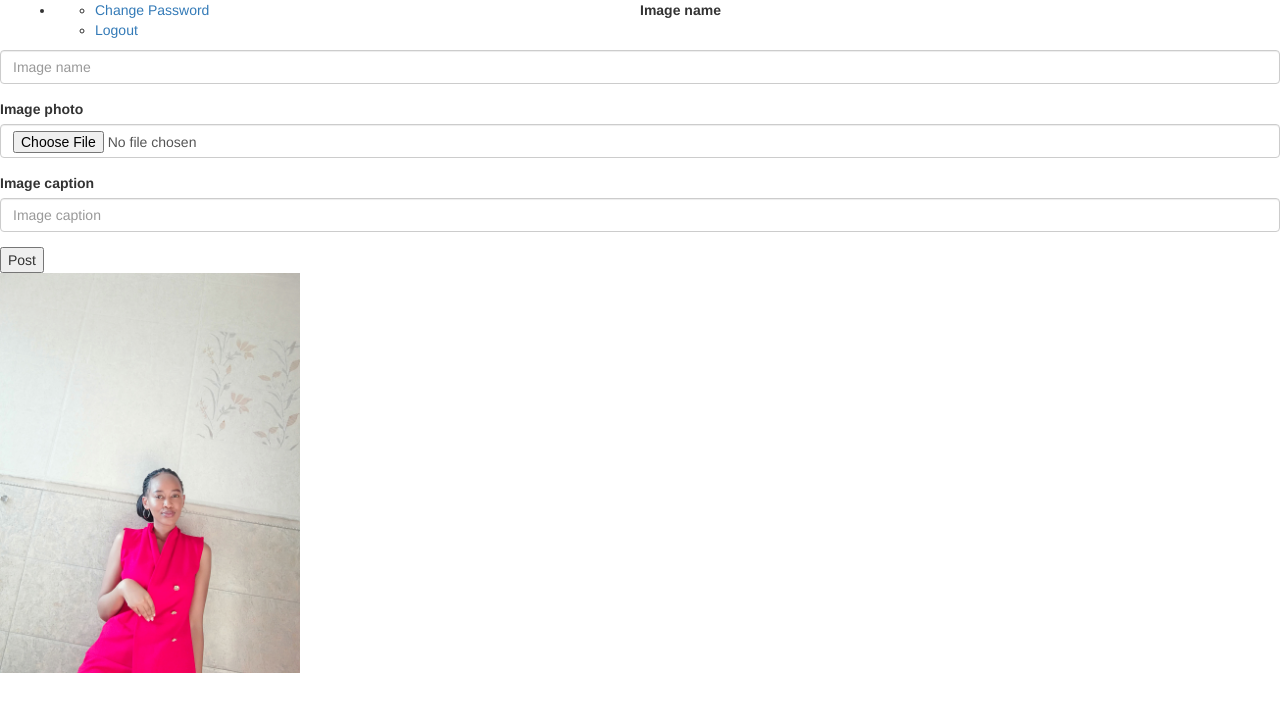
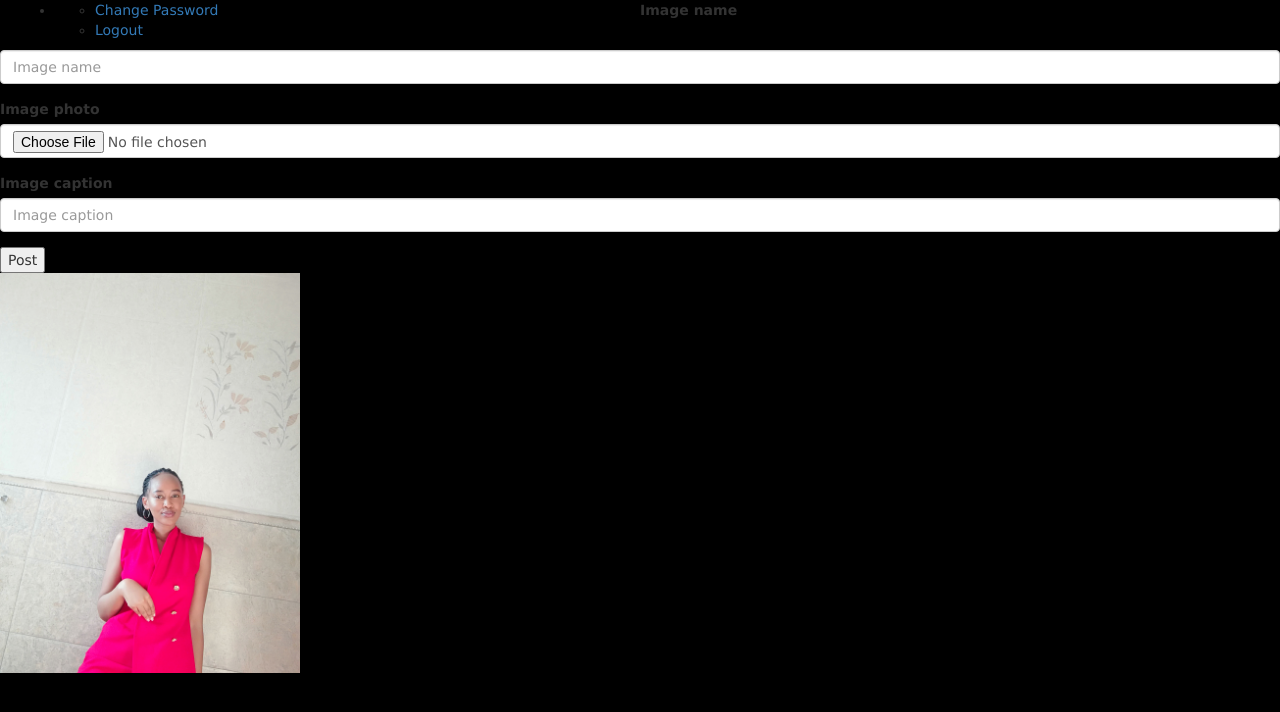
Before and after one commit to sngina/instagram, a Django app: page / in a window 1280 px wide. Shown: the top 712 px of the page. Run offline with Django 3.2, Linux system fonts and the light colour scheme; a user stored in the database is signed in; data comes from the database, SQL or seed files in the repository; some libraries are stand-ins or nearby versions.

Commit message:
add static folder

```diff
--- a/instagram/templates/registration/base.html
+++ b/instagram/templates/registration/base.html
@@ -1,6 +1,6 @@
 {% load bootstrap3%}
 {%load staticfiles%}
-
+{%load static%}
 <!DOCTYPE html>
 <html>
 
@@ -16,19 +16,21 @@
   {%endif%}
 
   {% block styles %}
-    {% bootstrap_css %}
+  {% bootstrap_css %}
+  <link rel="stylesheet" href="{% static 'css/style.css' %}">
+
   {% endblock %}
 
 </head>
 
 <body>
-    {% include 'navbar.html' %}
-  {% block content %}  {%endblock%}
+  {% include 'navbar.html' %}
+  {% block content %} {%endblock%}
 
 
   {% block scripts %}
-    <script src="https://ajax.googleapis.com/ajax/libs/jquery/3.2.1/jquery.min.js"></script>
-    {% bootstrap_javascript %}
+  <script src="https://ajax.googleapis.com/ajax/libs/jquery/3.2.1/jquery.min.js"></script>
+  {% bootstrap_javascript %}
   {% endblock %}
 
 </body>
--- a/instagram/urls.py
+++ b/instagram/urls.py
@@ -10,3 +10,4 @@ urlpatterns = [
 
 if settings.DEBUG:
     urlpatterns+= static(settings.MEDIA_URL, document_root = settings.MEDIA_ROOT)
+    urlpatterns+= static(settings.STATIC_URL, document_root = settings.STATIC_ROOT)
--- /dev/null
+++ b/static/css/style.css
@@ -0,0 +1,5 @@
+body{
+    background-color: black;
+    font-family: 'Lucida Sans', 'Lucida Sans Regular', 'Lucida Grande', 'Lucida Sans Unicode', Geneva, Verdana, sans-serif;
+    box-sizing: content-box;
+}
```
Also changed, not shown: media/image/__3N9EMno.jpeg (added), media/image/__BRoBqI6.jpeg (added), media/image/__DeZdIxn.jpeg (added), media/image/__GEGIR1q.jpeg (added), media/image/__GaHcSlh.jpeg (added), media/image/__HmiDgTU.jpeg (added), media/image/__K9swISa.jpeg (added), media/image/__KySgjpg.jpeg (added), media/image/__Z0SHHFV.jpeg (added), media/image/__ZjXsPRE.jpeg (added), media/image/__aD0PLyQ.jpeg (added), media/image/__abBwB6r.jpeg (added), media/image/__cFyTgcM.jpeg (added), media/image/__ltHSvCK.jpeg (added), 2 more files.
